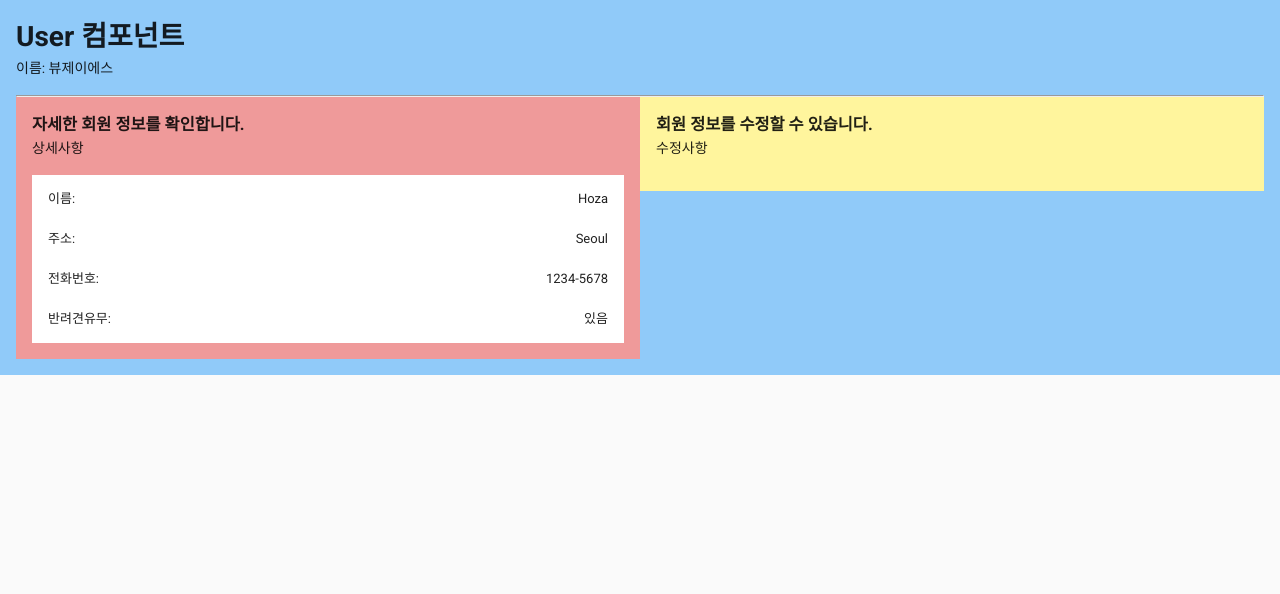
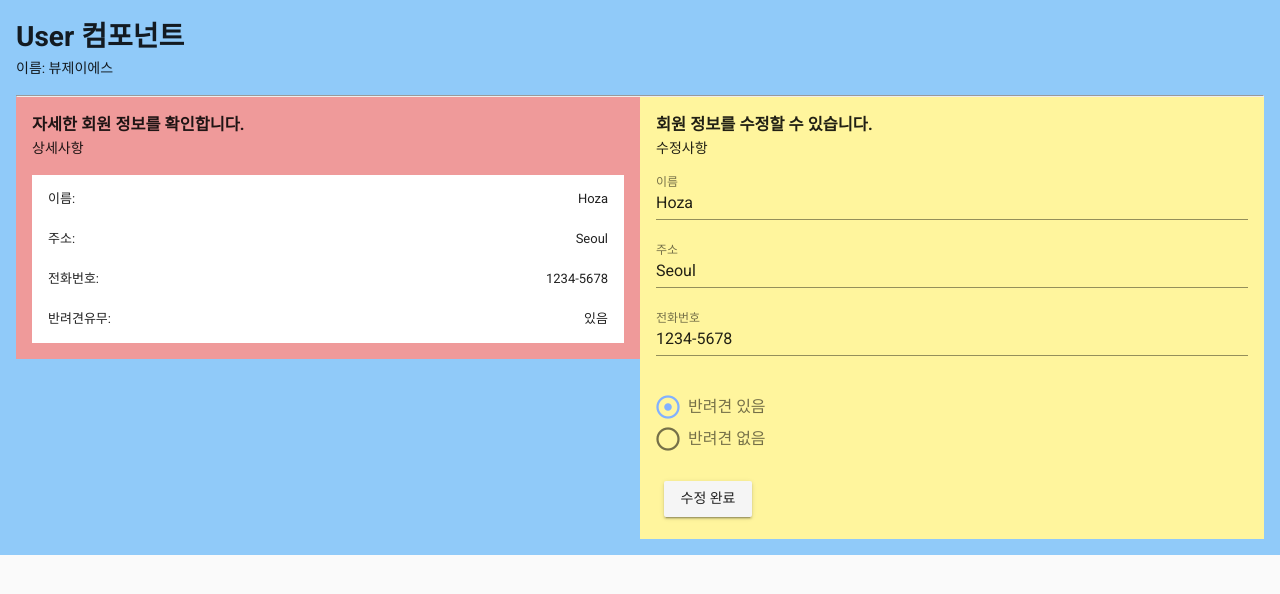
Before and after one commit to lwisekiml/props, a Vue app: page / in a window 1280 px wide. Shown: the top 594 px of the page. Built offline with nearby package versions, Linux system fonts and the light colour scheme.

Commit message:
Vue CLI 3.0 시작하기 - 07.  | VueJS Tutorial

```diff
--- a/src/components/User.vue
+++ b/src/components/User.vue
@@ -14,7 +14,13 @@
         </UserDetail>
       </v-flex>
       <v-flex xs12 sm6>
-        <UserEdit></UserEdit>
+        <UserEdit
+          :name="name"
+          :address="address"
+          :phone="phone"
+          :hasDog="hasDog"
+          @child="parents"
+        ></UserEdit>
       </v-flex>
     </v-layout>
   </div>
@@ -36,6 +42,16 @@
       phone: '1234-5678',
       hasDog: true,
     }
+  },
+  methods : {
+    parents(user) {
+      // user = {name, address, phone, hasDog}
+      this.name = user.name
+      this.address = user.address
+      this.phone = user.phone
+      this.hasDog = user.hasDog
+      console.log("부모가 받았어!")
+    }
   }
 }
 </script>
--- a/src/components/UserEdit.vue
+++ b/src/components/UserEdit.vue
@@ -2,8 +2,51 @@
   <div class="yellow lighten-3 pa-3">
     <h3>회원 정보를 수정할 수 있습니다.</h3>
     <p>수정사항</p>
+    <v-text-field
+      label="이름"
+      v-model="user.name"
+    ></v-text-field>
+    <v-text-field
+        label="주소"
+        v-model="user.address"
+    ></v-text-field>
+    <v-text-field
+        label="전화번호"
+        v-model="user.phone"
+    ></v-text-field>
+    <v-radio-group v-model="user.hasDog">
+      <v-radio
+        label="반려견 있음"
+        :value="true"
+      ></v-radio>
+      <v-radio
+          label="반려견 없음"
+          :value="false"
+      ></v-radio>
+    </v-radio-group>
+    <v-btn @click="changUser">수정 완료</v-btn>
   </div>
 </template>
 
 <script>
+  export default {
+    props: ["name", "address", "phone", "hasDog"],
+    data() {
+      return {
+        user: {}
+      }
+    },
+    created() {
+      this.user.name=this.name
+      this.user.address=this.address
+      this.user.phone=this.phone
+      this.user.hasDog=this.hasDog
+    },
+    methods: {
+      changUser() {
+        console.log(this.user)
+        this.$emit("child", this.user) // User.vue에 @child
+      }
+    }
+  }
 </script>
```
